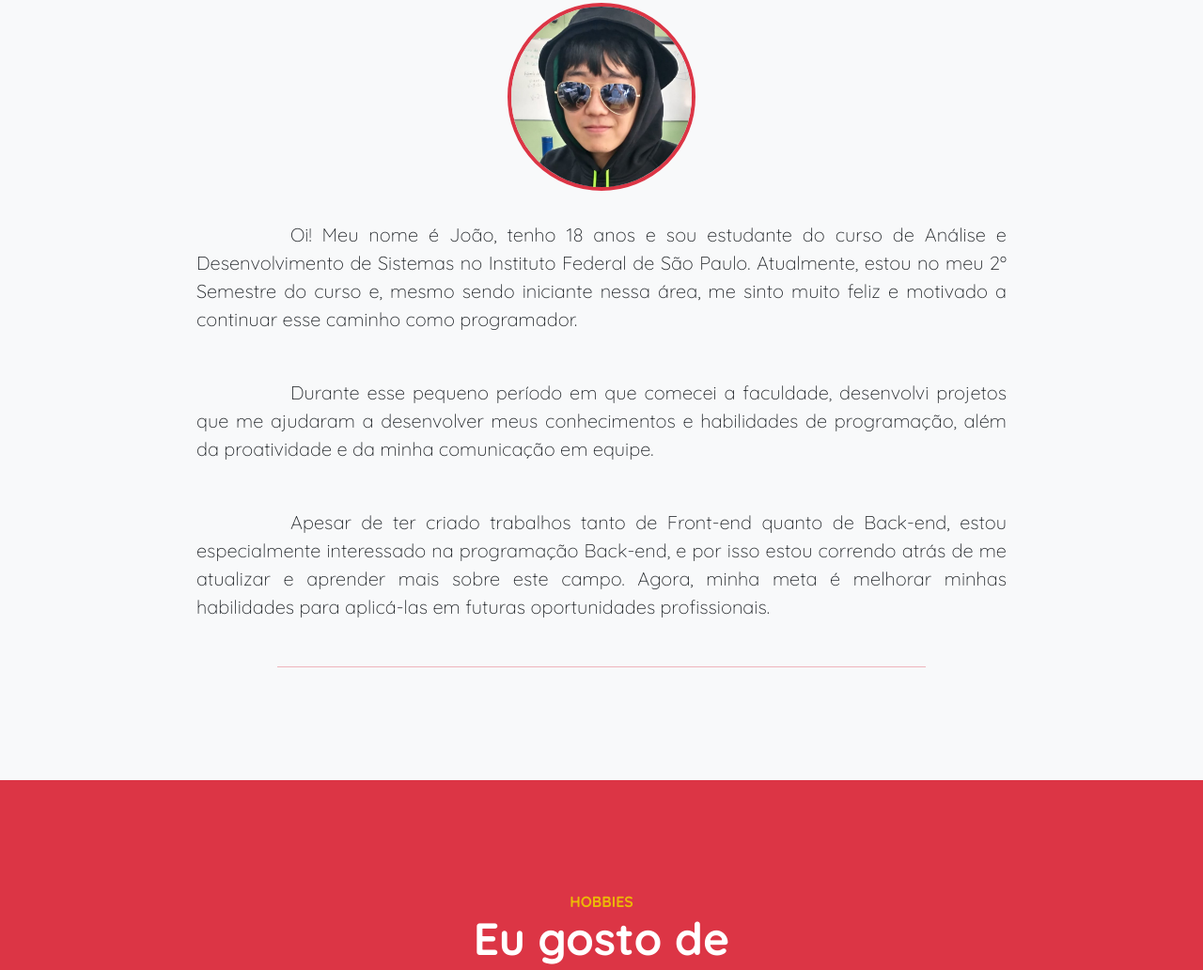
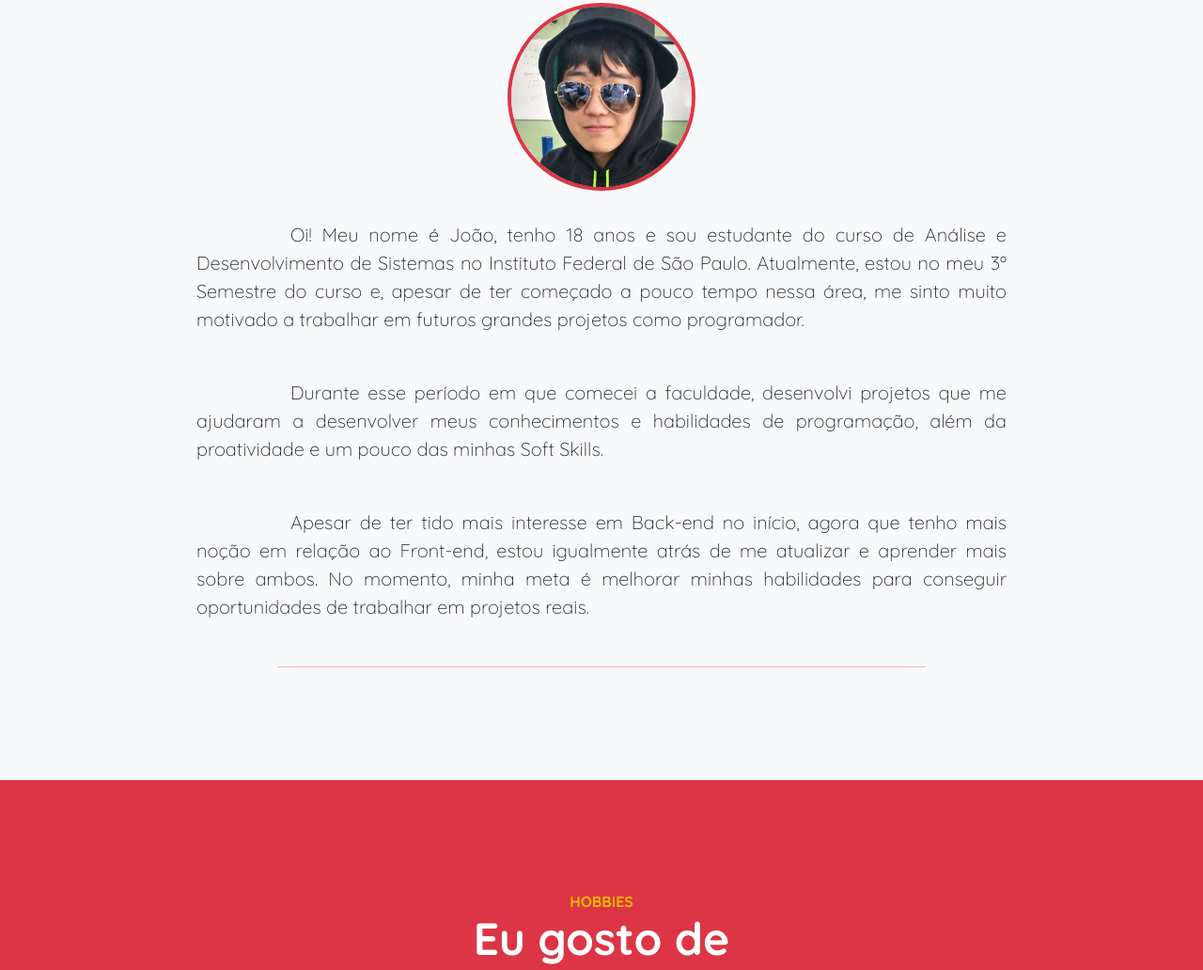
Before and after one commit to JoYoneyama/JoYoneyama.github.io, a plain HTML site: page index.html in a window 1280 px wide. Shown: the part 987-2019 px from the top of the page at 94% size. Drawn offline with nearby package versions, Linux system fonts and the light colour scheme.

Commit message:
atualizando sobre mim

```diff
--- a/index.html
+++ b/index.html
@@ -49,13 +49,13 @@
                         <h2>Sobre mim</h2>
                         <img class="perfil justify-content-center animate" src="assets/img/perfil.jpg">
                         <p class="lead mb-5 sobre-mim">
-                            Oi! Meu nome é João, tenho 18 anos e sou estudante do curso de Análise e Desenvolvimento de Sistemas no Instituto Federal de São Paulo. Atualmente, estou no meu 2º Semestre do curso e, mesmo sendo iniciante nessa área, me sinto muito feliz e motivado a continuar esse caminho como programador.
+                            Oi! Meu nome é João, tenho 18 anos e sou estudante do curso de Análise e Desenvolvimento de Sistemas no Instituto Federal de São Paulo. Atualmente, estou no meu 3º Semestre do curso e, apesar de ter começado a pouco tempo nessa área, me sinto muito motivado a trabalhar em futuros grandes projetos como programador.
                         </p>
                         <p class="lead mb-5 sobre-mim">
-                            Durante esse pequeno período em que comecei a faculdade, desenvolvi projetos que me ajudaram a desenvolver meus conhecimentos e habilidades de programação, além da proatividade e da minha comunicação em equipe.
+                            Durante esse período em que comecei a faculdade, desenvolvi projetos que me ajudaram a desenvolver meus conhecimentos e habilidades de programação, além da proatividade e um pouco das minhas Soft Skills.
                         </p>
                         <p class="lead mb-5 sobre-mim">
-                            Apesar de ter criado trabalhos tanto de Front-end quanto de Back-end, estou especialmente interessado na programação Back-end, e por isso estou correndo atrás de me atualizar e aprender mais sobre este campo. Agora, minha meta é melhorar minhas habilidades para aplicá-las em futuras oportunidades profissionais.
+                            Apesar de ter tido mais interesse em Back-end no início, agora que tenho mais noção em relação ao Front-end, estou igualmente atrás de me atualizar e aprender mais sobre ambos. No momento, minha meta é melhorar minhas habilidades para conseguir oportunidades de trabalhar em projetos reais.
                         </p>
                         <hr>
                     </div>
```
